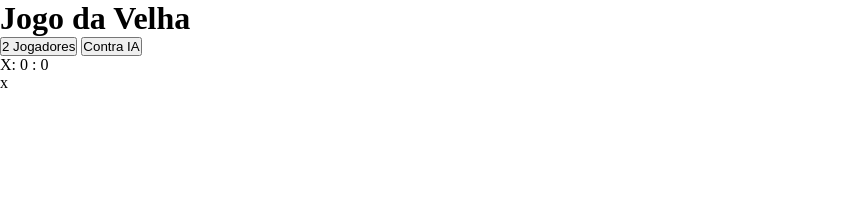
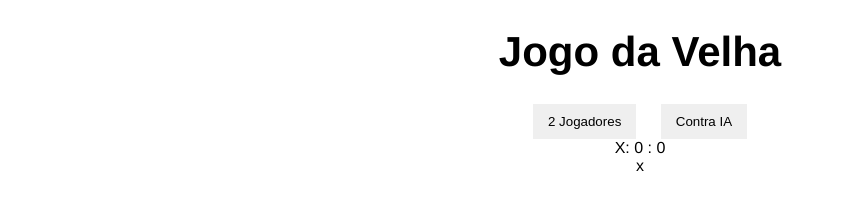
Before and after one commit to GuidoStocco/Projeto_jogo_da_velha, a plain HTML site: page index.html in a window 1280 px wide. Shown: the whole page, without its empty margins (0-845 px from the left). Drawn offline with Linux system fonts and the light colour scheme.

Commit message:
git commit
css button

```diff
--- a/css/style.css
+++ b/css/style.css
@@ -1,4 +1,18 @@
-*{
-    margin: 0;
-    padding: 0;
+
+body{
+    text-align: center;
+    font-family: helvetica, sans-serif
 }
+
+h1{
+    font-size: 42px;
+}
+
+/* Botoes */
+#button-container button{
+    border:none;
+    padding: 10px 15px;
+    margin: 0 10px;
+}
+
+/* jogo */
```
